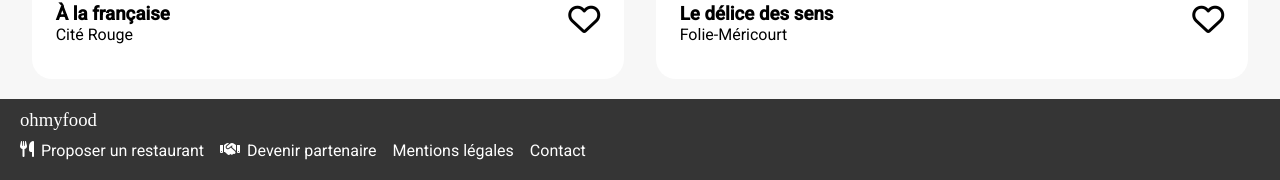
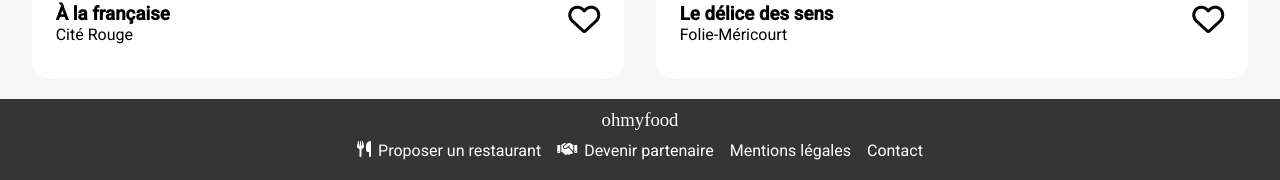
Before and after one commit to RedtronicBot/redtronic.github.io, a website: page index.html in a window 1280 px wide. Shown: the part 1324-1504 px from the top of the page. Drawn offline with Linux system fonts and the light colour scheme; a web font is replaced by a local one.

Commit message:
Footer au centre en Desktop

```diff
--- a/sass/layouts/_footer.scss
+++ b/sass/layouts/_footer.scss
@@ -12,16 +12,21 @@
     flex-direction: column;
     padding-bottom:20px;
     margin-left: 20px;
+    @media screen and (min-width:1050px)
+    {
+        align-items: center;
+        margin:0 auto 0 auto;
+    }
     &__liste
     {
         display: flex;
         flex-direction: column;
         list-style: none;
         @media screen and (min-width:1050px)
-    {
-        flex-direction: row;
-        gap:1rem;
-    }
+        {
+            flex-direction: row;
+            gap:1rem;
+        }
     }
     &__titre
     {
```
Also changed, not shown: css/style.css, 1 other file.
